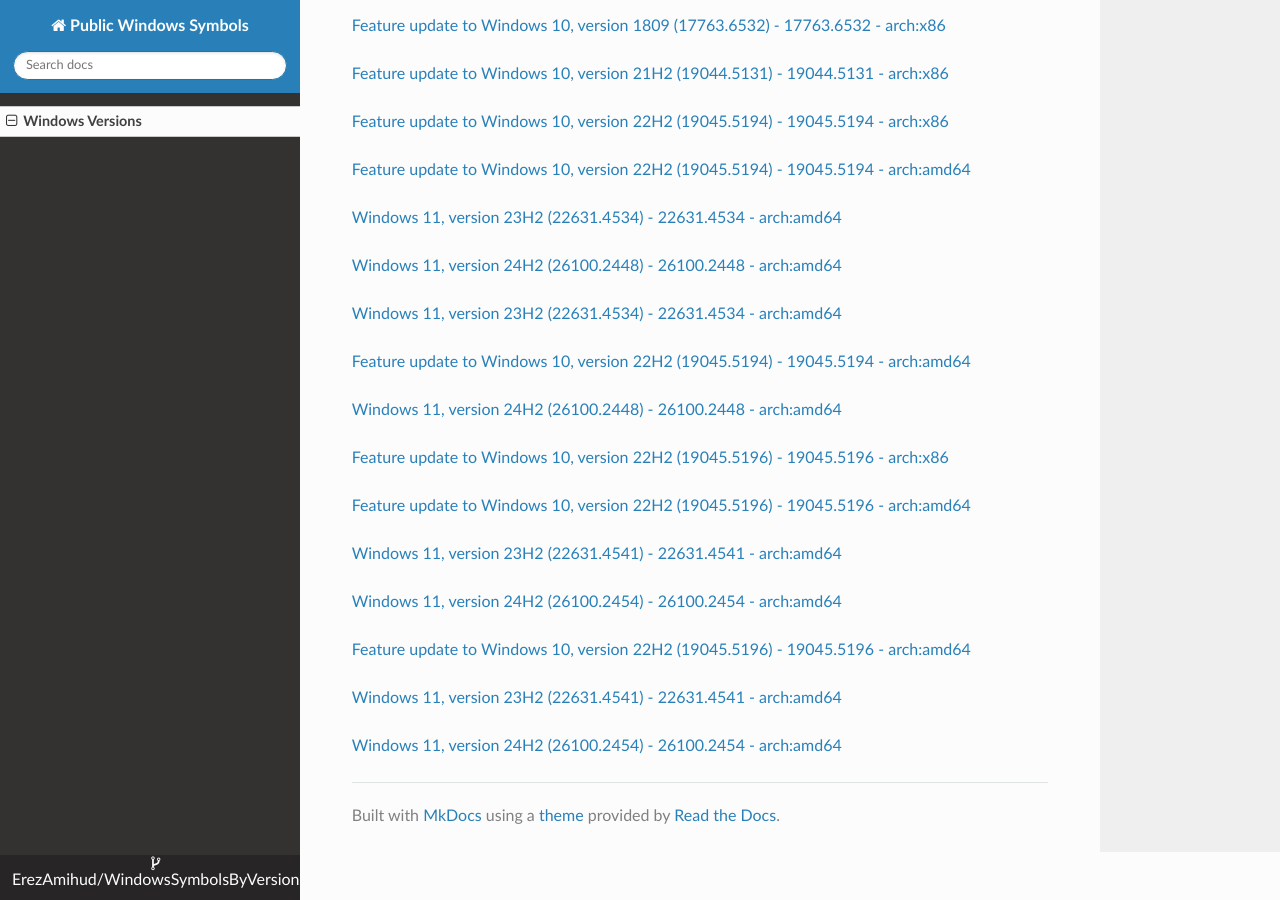
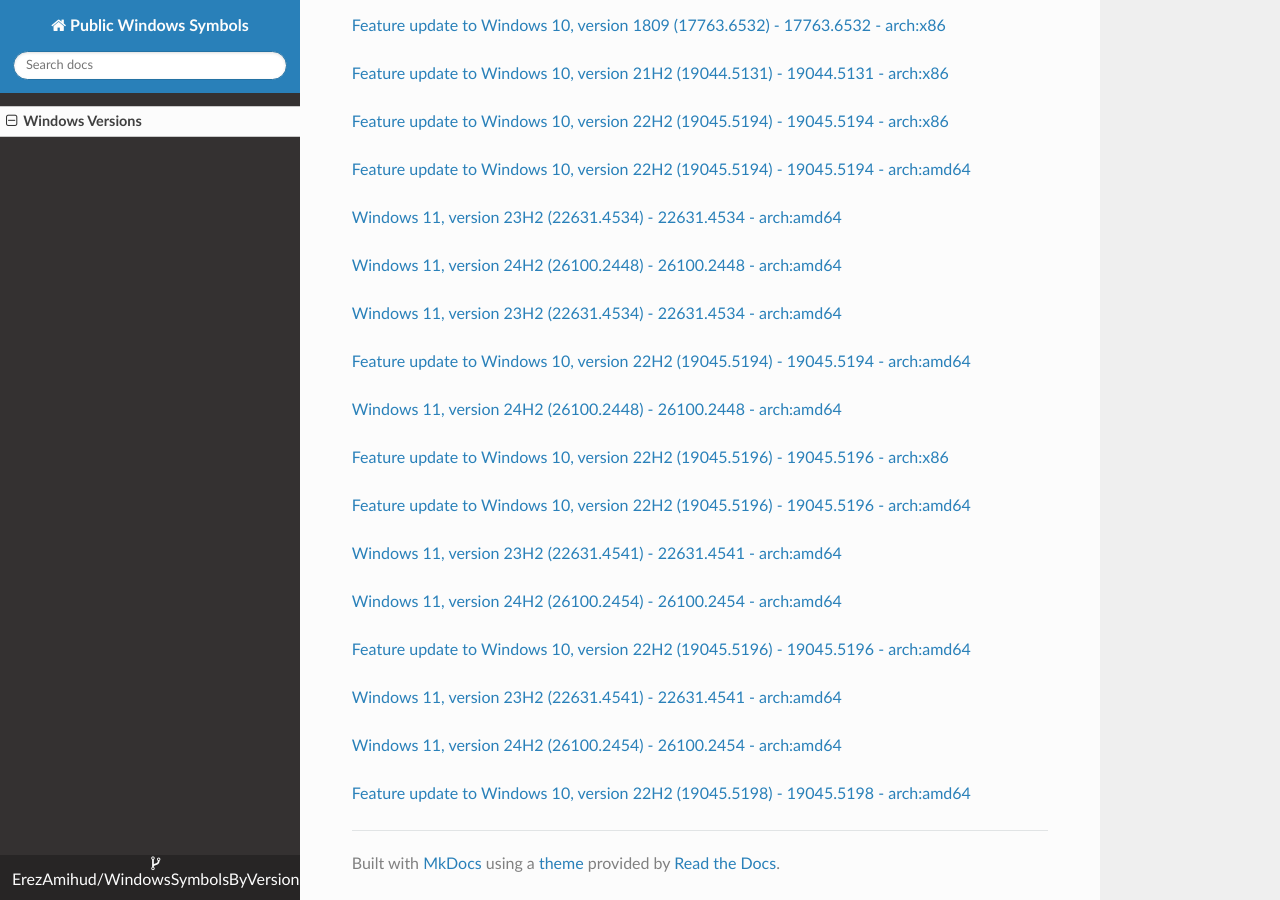
Before and after one commit to ErezAmihud/WindowsSymbolsByVersion, an MkDocs documentation site: the page built from docs/index.md, in a window 1280 px wide and 900 px high, scrolled down 63845 px. Built offline with MkDocs 1.6.1, drawn with Linux system fonts in a browser that asks for light colours; nearby versions of some CDN libraries.

Commit message:
Automated commit, add manifest for 7ab4fc06-757e-4b13-897e-7f76bba9e469

```diff
--- a/docs/index.md
+++ b/docs/index.md
@@ -3799,3 +3799,6 @@
 
 
 [Windows 11, version 24H2 (26100.2454) - 26100.2454 - arch:amd64](https://github.com/ErezAmihud/WindowsSymbolsByVersion/blob/main/manifests/ddd5b1a0-6f79-408b-ad0c-b177d72ed65b.manifest)
+
+
+[Feature update to Windows 10, version 22H2 (19045.5198) - 19045.5198 - arch:amd64](https://github.com/ErezAmihud/WindowsSymbolsByVersion/blob/main/manifests/7ab4fc06-757e-4b13-897e-7f76bba9e469.manifest)
```
Also changed, not shown: process_builds.json (+1 -1 lines).
